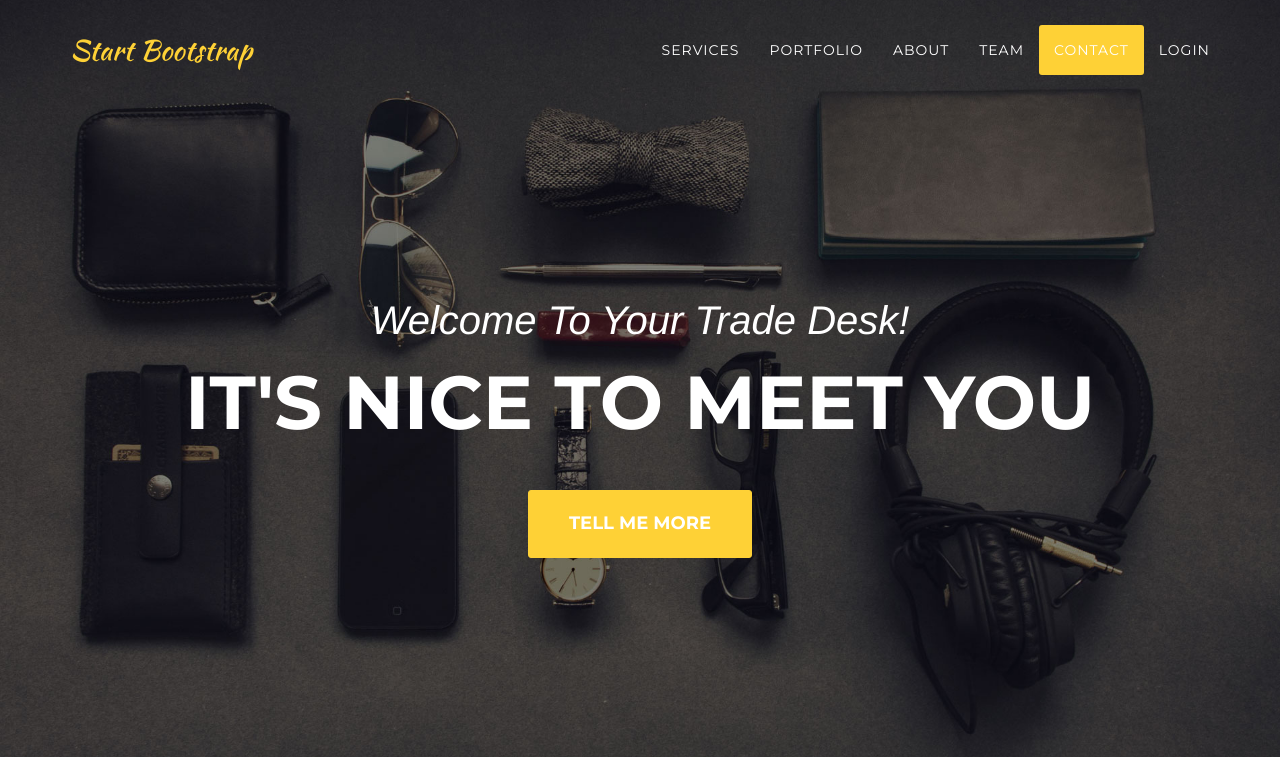
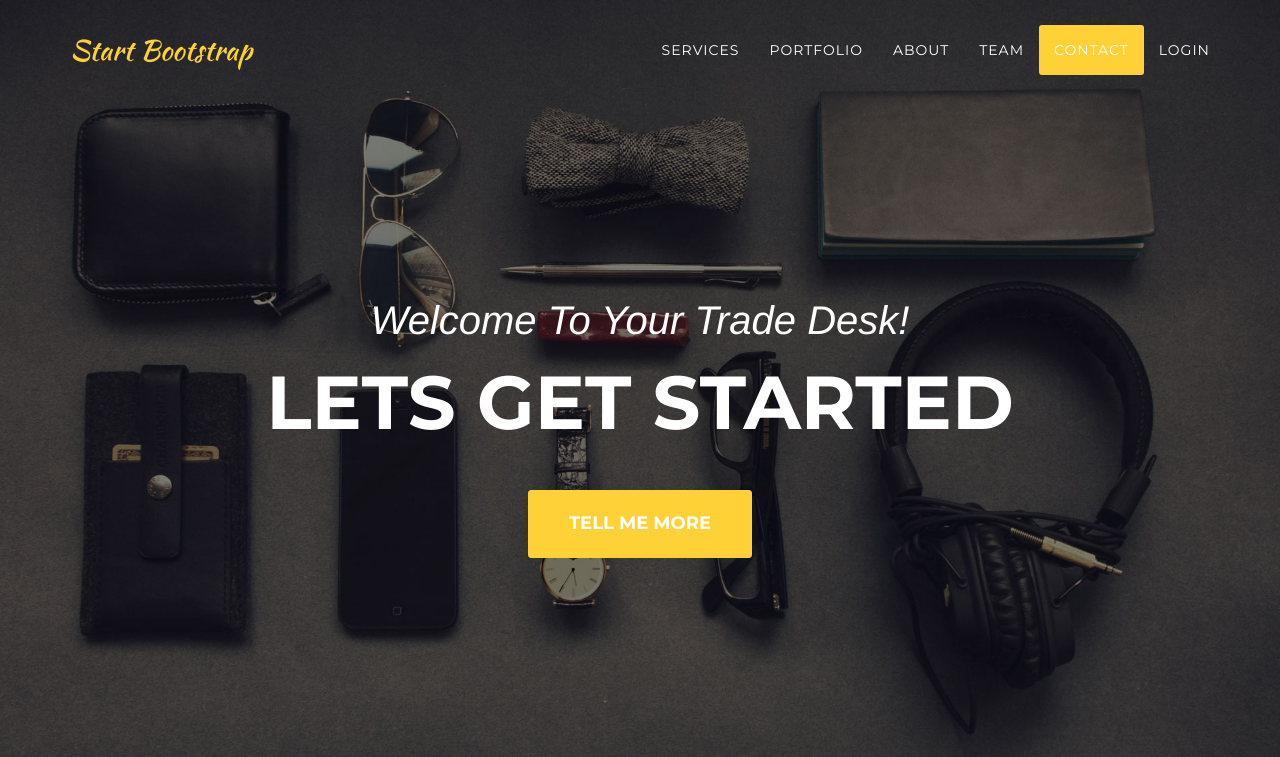
Before and after one commit to slateem/diytradedesk, a Django app: page / in a window 1280 px wide. Shown: the top 757 px of the page. Run offline with Django 3.2, Linux system fonts and the light colour scheme; some libraries are stand-ins or nearby versions; some web fonts are replaced.

Commit message:
edit html2

```diff
--- a/diy_site/templates/diy_site/index.html
+++ b/diy_site/templates/diy_site/index.html
@@ -83,7 +83,7 @@
         <div class="container">
             <div class="intro-text">
                 <div class="intro-lead-in">Welcome To Your Trade Desk!</div>
-                <div class="intro-heading">It's Nice To Meet You</div>
+                <div class="intro-heading">Lets get started</div>
                 <a href="#services" class="page-scroll btn btn-xl">Tell Me More</a>
             </div>
         </div>
```
